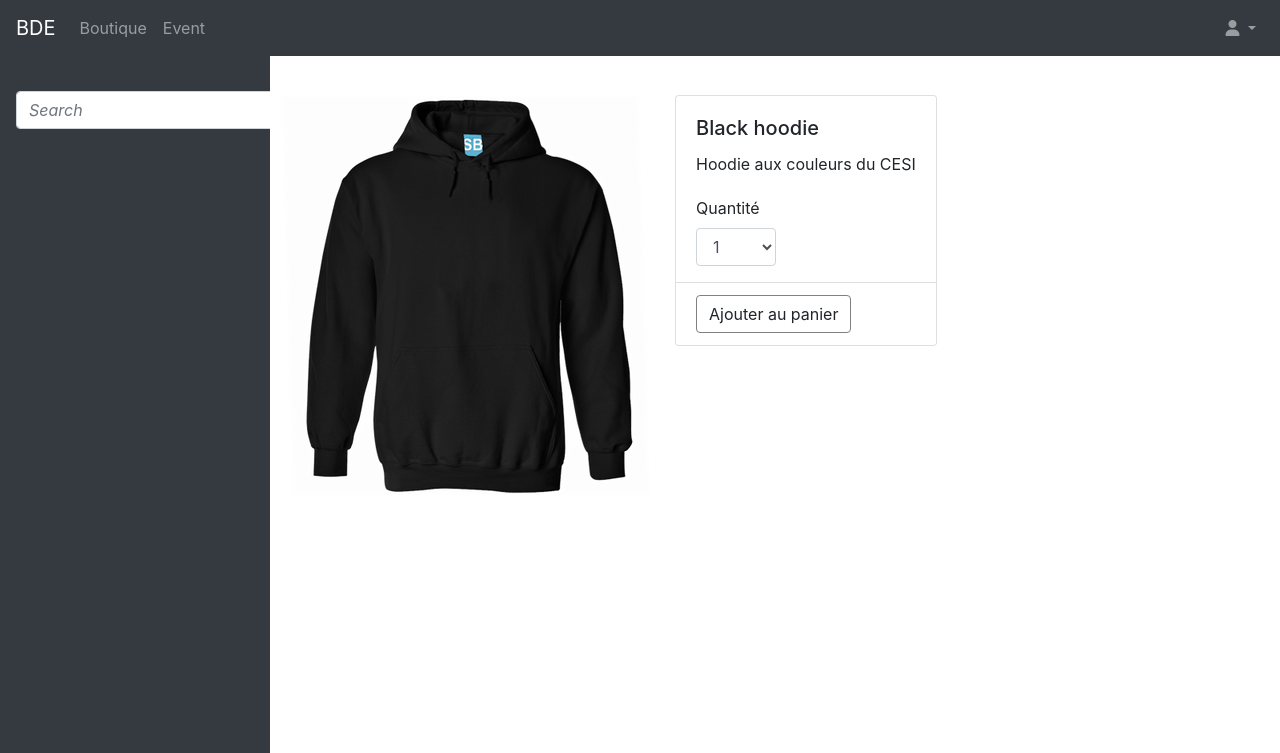
After one commit to Kvntn/BDE_Project, a PHP site: page /product.php in a window 1280 px wide. The commit adds this page. Shown: the top 753 px of the page. Run offline with PHP 8.4, Linux system fonts and the light colour scheme; some libraries are stand-ins or nearby versions.

Commit message:
shop + product

```diff
--- a/src/nav.php
+++ b/src/nav.php
@@ -1,6 +1,6 @@
 
 <nav class="mb-1 navbar navbar-expand-lg navbar-dark bg-dark fixed-top">
-  <a class="navbar-brand" href="index.php">B.D.E.</a>
+  <a class="navbar-brand" href="index.php">BDE</a>
   <button class="navbar-toggler" type="button" data-toggle="collapse" data-target="#navbarSupportedContent-333"
     aria-controls="navbarSupportedContent-333" aria-expanded="false" aria-label="Toggle navigation">
     <span class="navbar-toggler-icon"></span>
--- /dev/null
+++ b/src/product.php
@@ -0,0 +1,40 @@
+<?php
+    include("head.php");
+    include("nav.php");
+    include("footer.php");
+    include("aside.php")
+?>
+
+<div class="container-prod">
+    <div class="row">
+
+    <div class="img-prod">
+        <div class="card-body-img">
+            <img class="max-width"  src="./resources/images/hoodie_png.png">
+        </div>
+    </div>
+
+    <div class="desc-prod">
+        <div class="card">
+            <div class="card-body">
+                <h5 class="card-title">Black hoodie</h5>
+                <p class="card-text">Hoodie aux couleurs du CESI</p>
+            </div>
+            <div class="form-group">
+                <label for="Quantité" style="width:80px; margin-left:20px;">Quantité</label>
+                <select class="form-control form-control" style="width:80px; margin-left:20px;" id="exampleFormControlSelect1">
+                    <option>1</option>
+                    <option>2</option>
+                    <option>3</option>
+                    <option>4</option>
+                    <option>5</option>
+                </select>
+            </div>
+            <ul class="list-group list-group-flush">
+                <li class="list-group-item"><input class="btn btn-default" style="border:1px solid gray;" type="submit" value="Ajouter au panier"></li>
+            </ul>
+        </div>
+    </div>
+
+    </div>
+</div>
--- a/src/resources/css/style.css
+++ b/src/resources/css/style.css
@@ -92,6 +92,13 @@
     padding-left:20px;
     overflow-x: hidden;
   }
+
+  .container-prod {
+    overflow-x: hidden;
+    background-color: blue;
+    margin-left:0px;
+  }
+
 }
 
 @media (min-width: 700px) {
@@ -99,3 +106,10 @@
     display: none;
   }
 }
+
+.container-prod {
+  overflow-x: hidden;
+  padding-top: 70px;
+  padding-left: 290px;
+  margin-right: 20px;
+}
--- a/src/shop.php
+++ b/src/shop.php
@@ -17,7 +17,7 @@
                   <p class="card-text">This is a wider card with supporting text below as a natural lead-in to additional content. This content is a little bit longer.</p>
                   <div class="d-flex justify-content-between align-items-center">
                     <div class="btn-group">
-                      <button type="button" class="btn btn-sm btn-outline-secondary">View</button>
+                      <a type="button" href="product.php"class="btn btn-sm btn-outline-secondary">View</a>
                       <button type="button" class="btn btn-sm btn-outline-secondary">Edit</button>
                     </div>
                     <small class="text-muted">9 mins</small>
```
Also changed, not shown: src/resources/images/logo.png (added).
